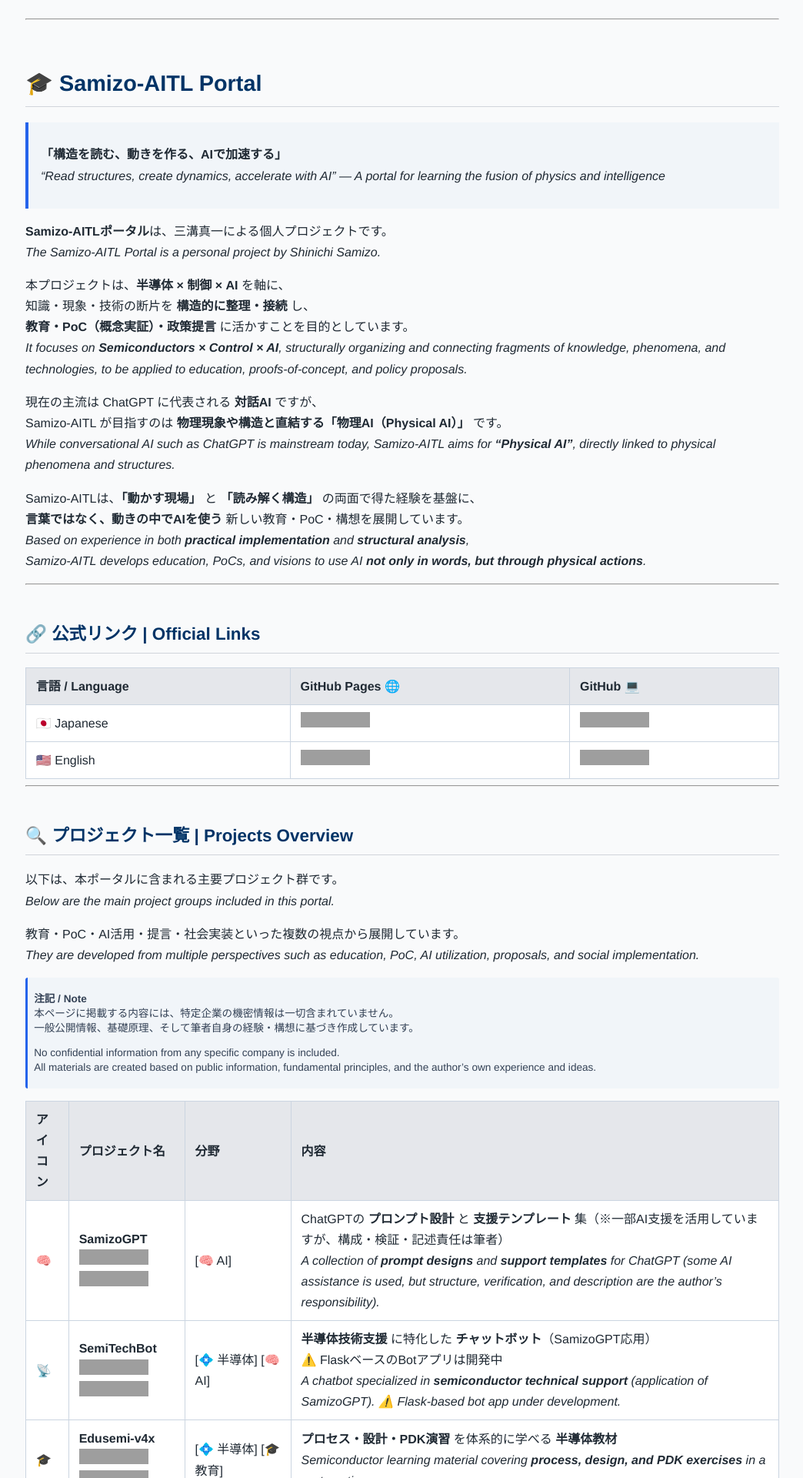
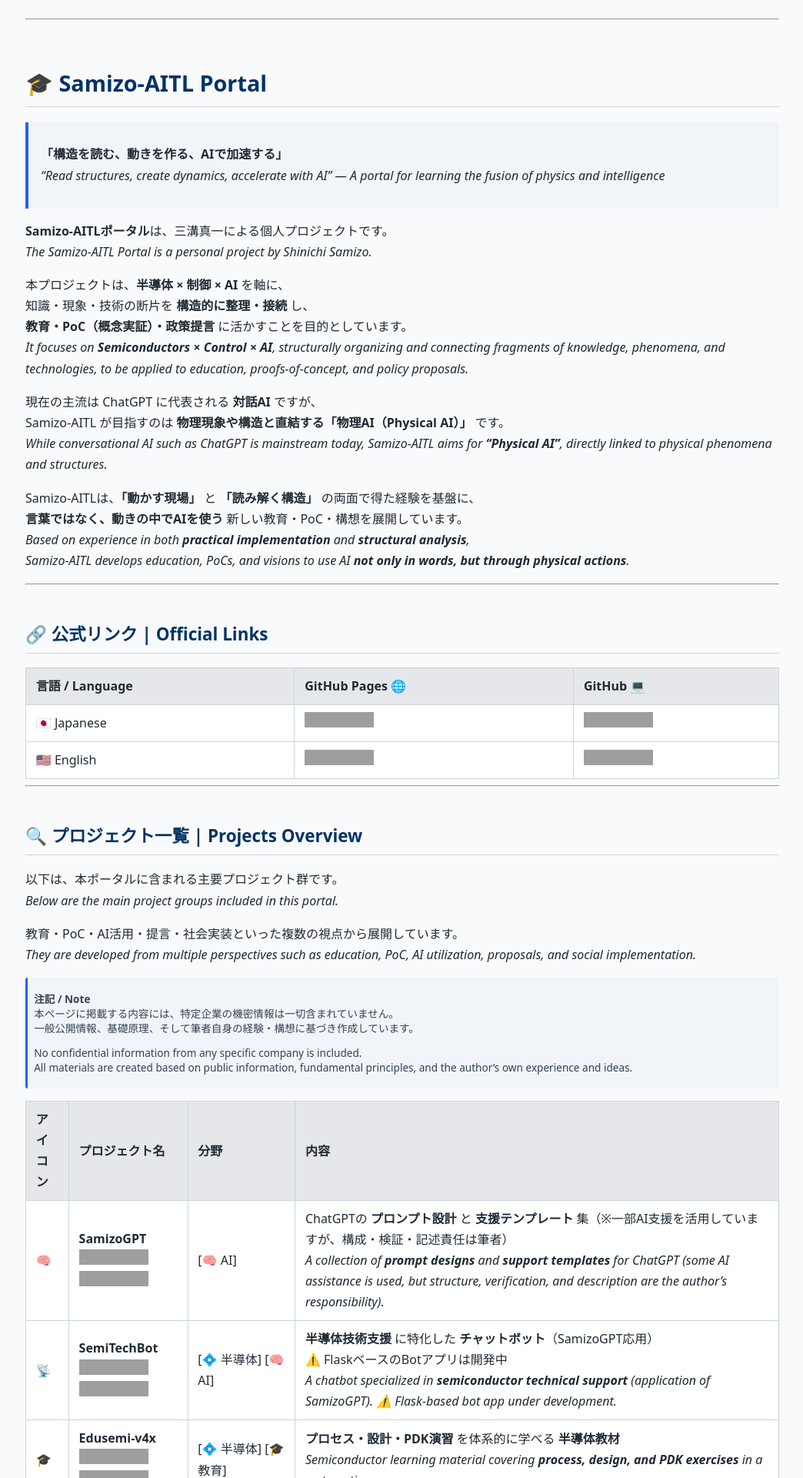
Before and after one commit to Samizo-AITL/Samizo-AITL.github.io, a Jekyll site: the page built from index_01.md, in a window 1280 px wide. Shown: the top 1920 px of the page at 77% size, without its empty margins (117-1161 px from the left). Built offline with Jekyll 4.4.1, drawn with Linux system fonts in a browser that asks for light colours; grey boxes are pictures that could not be loaded.

Commit message:
Update style.css

```diff
--- a/assets/style.css
+++ b/assets/style.css
@@ -5,7 +5,17 @@
    Base
 =================================================== */
 body {
-  font-family: "Helvetica Neue", Arial, sans-serif;
+  /* ★ 技術用フォント（半導体・制御・仕様書 標準） */
+  font-family:
+    system-ui,
+    -apple-system,
+    BlinkMacSystemFont,
+    "Segoe UI",
+    "Hiragino Kaku Gothic ProN",
+    "Yu Gothic UI",
+    "Yu Gothic",
+    sans-serif;
+
   line-height: 1.7;
   color: #1f2933;
   background: #f9fafb;        /* クールホワイト */
@@ -84,7 +94,14 @@
   background: #eef2f7;        /* 数式・コード向け */
   padding: 0.3em 0.6em;
   border-radius: 4px;
-  font-family: "Courier New", monospace;
+  font-family:
+    ui-monospace,
+    SFMono-Regular,
+    Menlo,
+    Consolas,
+    "Liberation Mono",
+    "Courier New",
+    monospace;
   color: #0f172a;
 }
 
```
